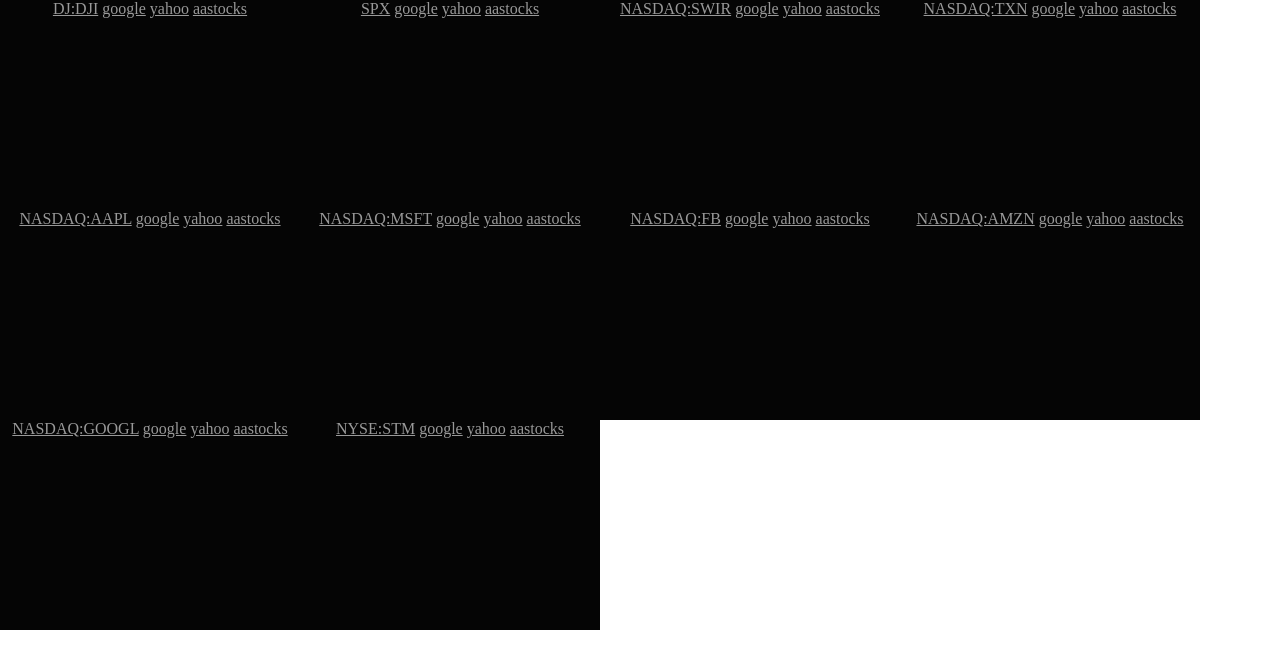
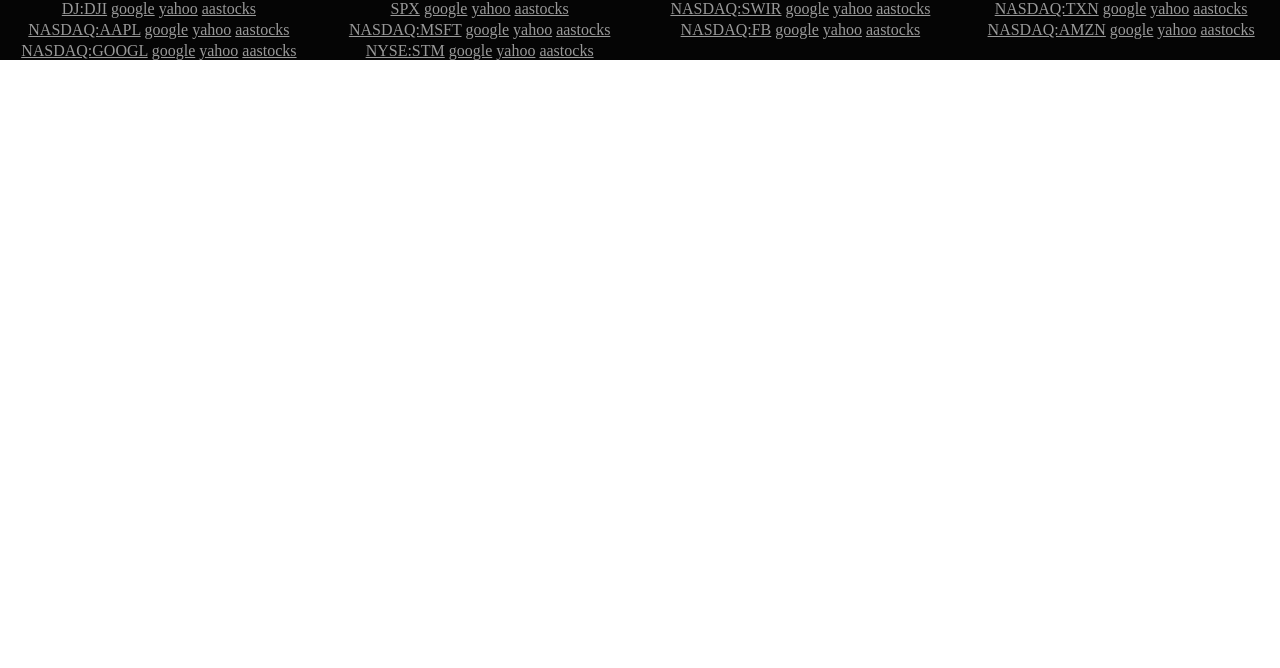
Before and after one commit to louiscklaw/tradingview-tile-tryout, a plain HTML site: page docs/index.html in a window 1280 px wide. Drawn offline with Linux system fonts and the light colour scheme; a script that the page names is missing.

Commit message:
update styling,

```diff
--- a/docs/style.css
+++ b/docs/style.css
@@ -10,14 +10,15 @@
 
 .app {
     display: grid;
-    grid-column-gap: 0px;
-    grid-row-gap: 0px;
-    grid-template-columns: repeat(auto-fit, minmax(300px, 0.1fr));
+    grid-column-gap: 3px;
+    grid-row-gap: 3px;
+    grid-template-columns: repeat(auto-fit, minmax(300px, 1fr));
+    background-color: #050505;
 }
 
 .element {
     width: 100%;
-    height: 210px;
+    /* height: 210px; */
     background-color: #050505;
 }
 
```
